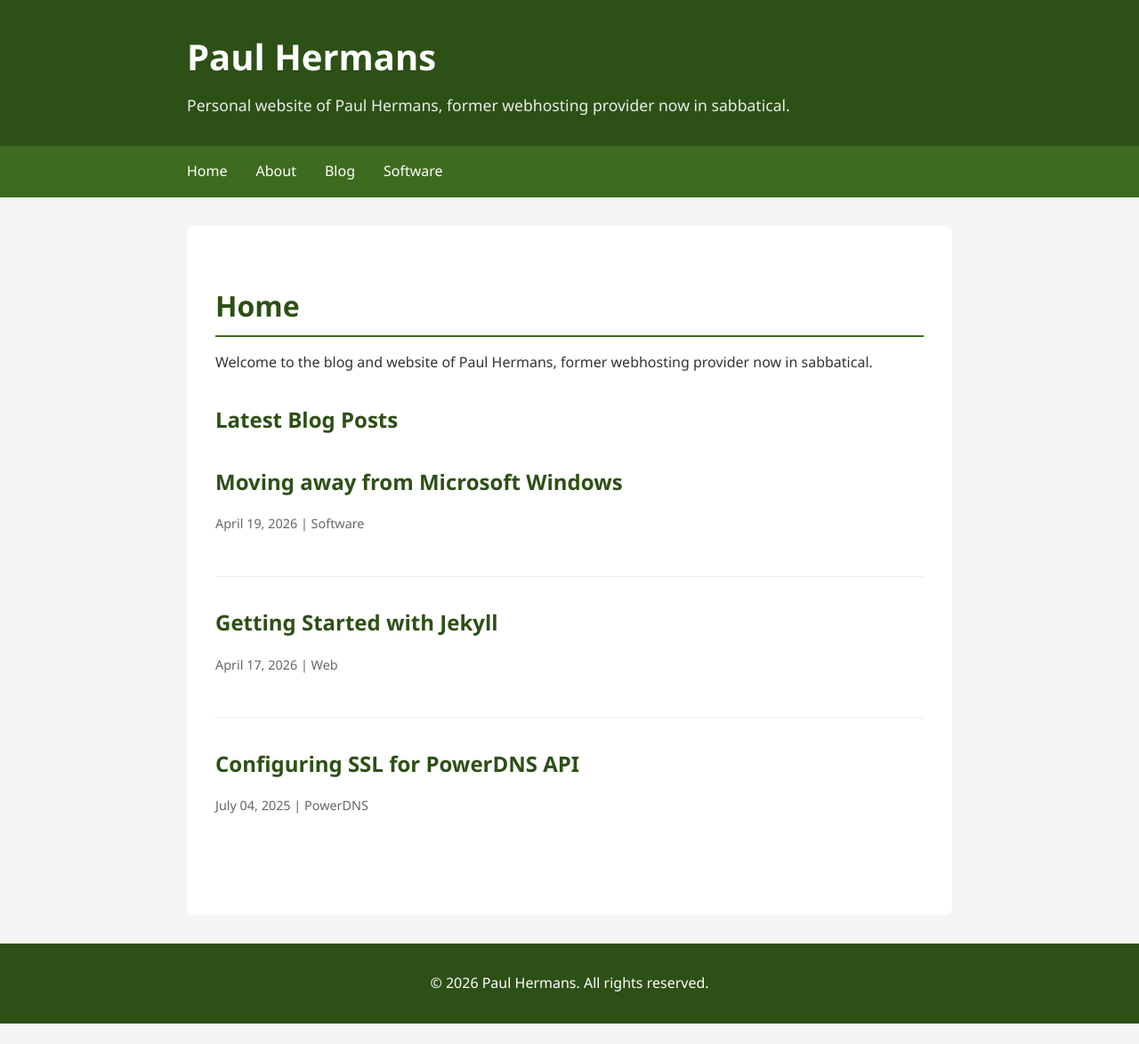
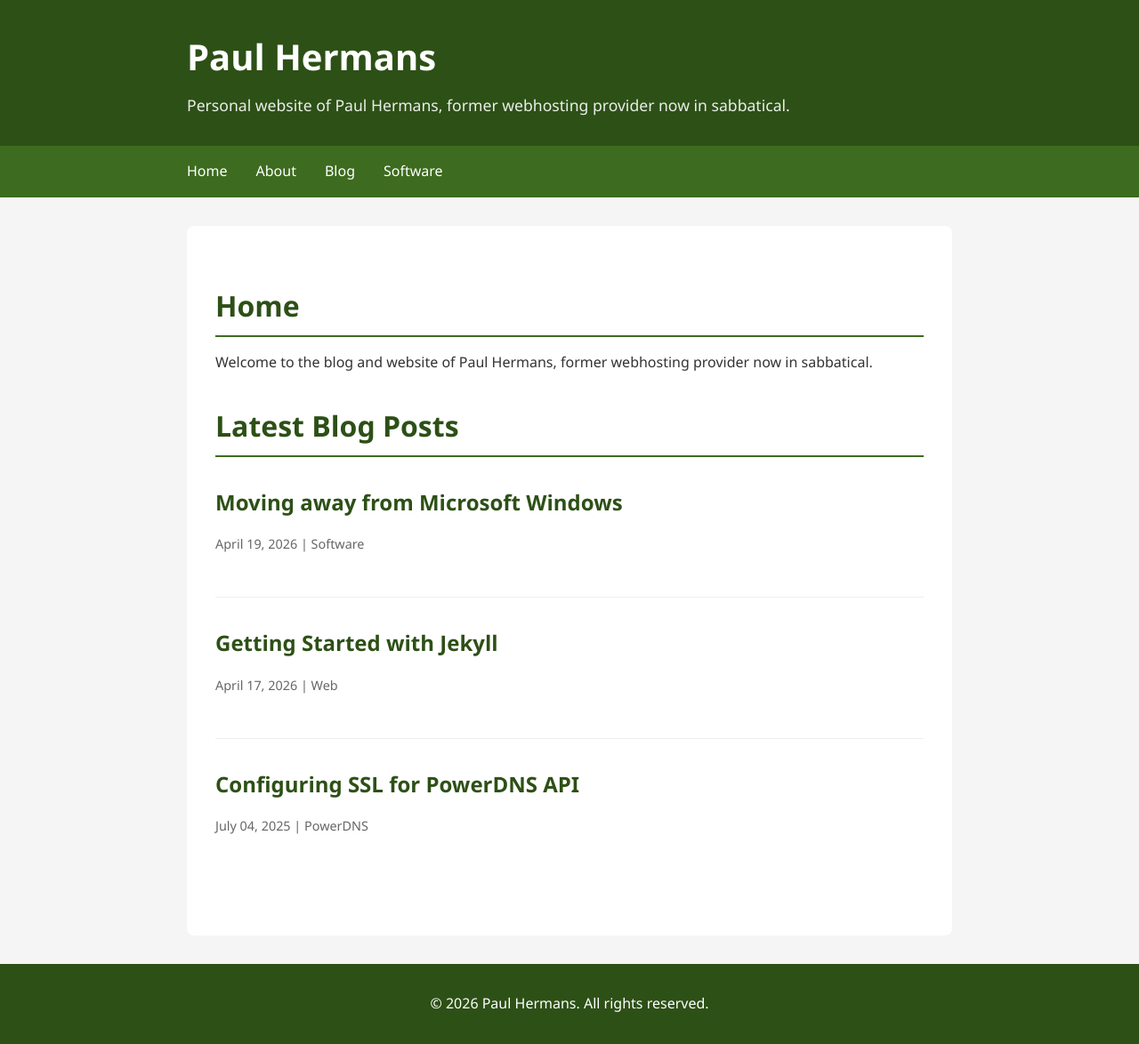
Before and after one commit to paulhermanseu/paulhermans.eu, a Jekyll site: the page built from index.md, in a window 1280 px wide. Shown: the whole page at 89% size. Built offline with Jekyll 4.4.1, drawn with Linux system fonts in a browser that asks for light colours; nearby versions of some CDN libraries; before the commit the page ends 1151 px from its top, so only the background shows below that.

```diff
--- a/index.md
+++ b/index.md
@@ -7,7 +7,7 @@ title: Home
 
 Welcome to the blog and website of Paul Hermans, former webhosting provider now in sabbatical.
 
-## Latest Blog Posts
+# Latest Blog Posts
 
 {% for post in site.posts %}
   <article>
```
